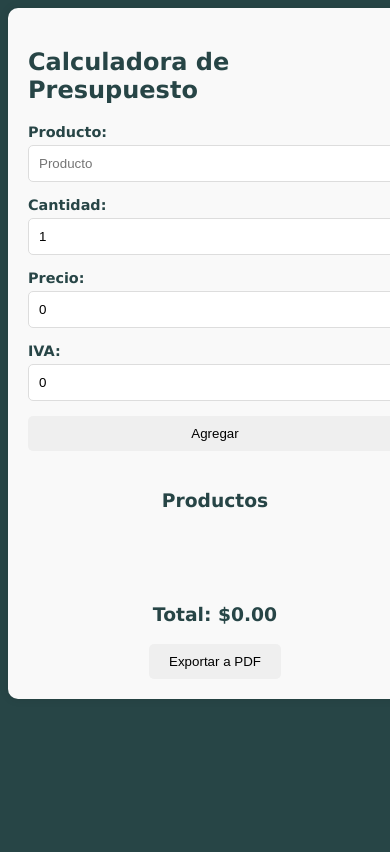
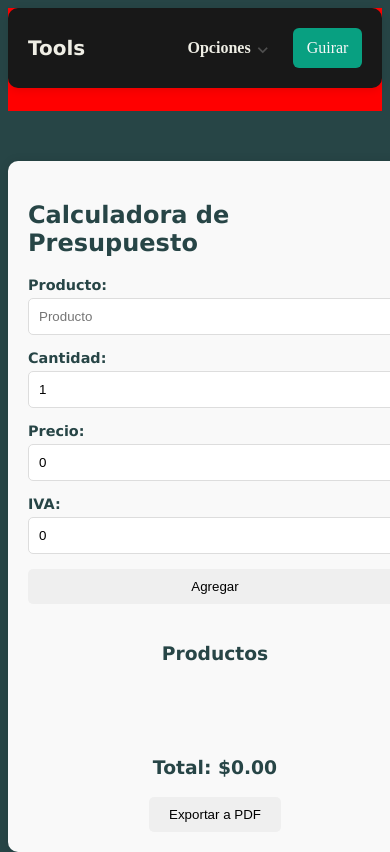
Before and after one commit to JonnyFernandez/Precio-Costo, a React (Vite) app: page /presupuestoB in a window 390 px wide. Shown: the top 852 px of the page. Built offline with nearby package versions, Linux system fonts and the light colour scheme.

Commit message:
date-time-pdf

```diff
--- a/src/App.jsx
+++ b/src/App.jsx
@@ -1,9 +1,11 @@
 import { BrowserRouter as Router, Routes, Route } from "react-router-dom";
-import { PriceCalculator, GainCalculator } from "./views";
+import { PriceCalculator, GainCalculator, Nav } from "./views";
+
 
 function App() {
   return (
     <Router>
+      <Nav />
       <Routes>
         <Route path="/" element={<PriceCalculator />} />
         <Route path="/presupuestoB" element={<GainCalculator />} />
--- a/src/views/gainCalculator/GainCalculator.jsx
+++ b/src/views/gainCalculator/GainCalculator.jsx
@@ -1,6 +1,5 @@
 import d from './GainCalculator.module.css';
 import { useState } from 'react';
-import Nav from '../nav/Nav';
 import jsPDF from 'jspdf';
 import 'jspdf-autotable';
 
@@ -41,8 +40,13 @@ const GainCalculator = () => {
         const companyName = "Distribuidora Marelys";
         const cuit = "CUIT: 20-12345678-9";
         const businessName = "Razón Social: Distribuidora Marelys S.A.";
-        const address = "Dirección: Calle Falsa 123, Buenos Aires, Argentina";
-        const phone = "Teléfono: +54 11 1234-5678";
+        const address = "Dirección: Calle 44 5215, Buenos Aires, Argentina";
+        const phone = "Teléfono: 221 504-7727";
+
+        // Obtener fecha y hora actuales
+        const currentDate = new Date();
+        const formattedDate = currentDate.toLocaleDateString(); // Fecha en formato local
+        const formattedTime = currentDate.toLocaleTimeString(); // Hora en formato local
 
         // Encabezado
         doc.setFontSize(18);
@@ -53,19 +57,23 @@ const GainCalculator = () => {
         doc.text(address, 14, 35);
         doc.text(phone, 14, 40);
 
+        // Fecha y hora
+        doc.text(`Fecha: ${formattedDate}`, 14, 50);
+        doc.text(`Hora: ${formattedTime}`, 14, 55);
+
         // Nota aclaratoria
         doc.setFontSize(14);
         doc.setTextColor(255, 0, 0); // Rojo para destacar el mensaje
-        doc.text('NOTA DE ENTREGA - SIN VALIDEZ FISCAL', 105, 50, { align: "center" });
+        doc.text('NOTA DE ENTREGA - SIN VALIDEZ FISCAL', 105, 65, { align: "center" });
 
         // Título del presupuesto
         doc.setFontSize(16);
         doc.setTextColor(0, 0, 0); // Volver al color negro
-        doc.text('Presupuesto', 14, 60);
+        doc.text('Presupuesto', 14, 75);
 
         // Tabla de productos
         doc.autoTable({
-            startY: 65, // Posición de inicio de la tabla
+            startY: 80, // Posición de inicio de la tabla
             head: [['Producto', 'Cantidad', 'Precio Unitario', 'IVA (%)', 'Total']],
             body: items.map((item) => [
                 item.name,
@@ -94,7 +102,7 @@ const GainCalculator = () => {
     return (
         <div className={d.home}>
             <div className={d.navContent}>
-                {/* <Nav /> */}
+                {/* <Nav changeCard={changeCard} /> */}
             </div>
             <div className={d.body}>
                 <div className={d.card}>
--- a/src/views/gainCalculator/GainCalculator.module.css
+++ b/src/views/gainCalculator/GainCalculator.module.css
@@ -6,7 +6,11 @@
     font-family: Verdana, Geneva, Tahoma, sans-serif;
     color: var(--SecondColor1);
 }
-
+.navContent{
+    width: 100%;
+    height: 120px;
+    background-color: red;
+}
 .card {
     display: flex;
     flex-direction: column;
@@ -86,5 +90,9 @@ button:hover {
 
     .card {
         width: 100%;
+        /* background-color: red; */
+        margin-top: 50px;
+
     }
+
 }
--- a/src/views/priceCalculator/PriceCalculator.jsx
+++ b/src/views/priceCalculator/PriceCalculator.jsx
@@ -30,7 +30,7 @@ const PriceCalculator = () => {
     return (
         <div className={d.home}>
             <div className={d.navContent}>
-                <Nav changeCard={changeCard} />
+                {/* <Nav changeCard={changeCard} /> */}
             </div>
 
             <div className={d.body}>
```
